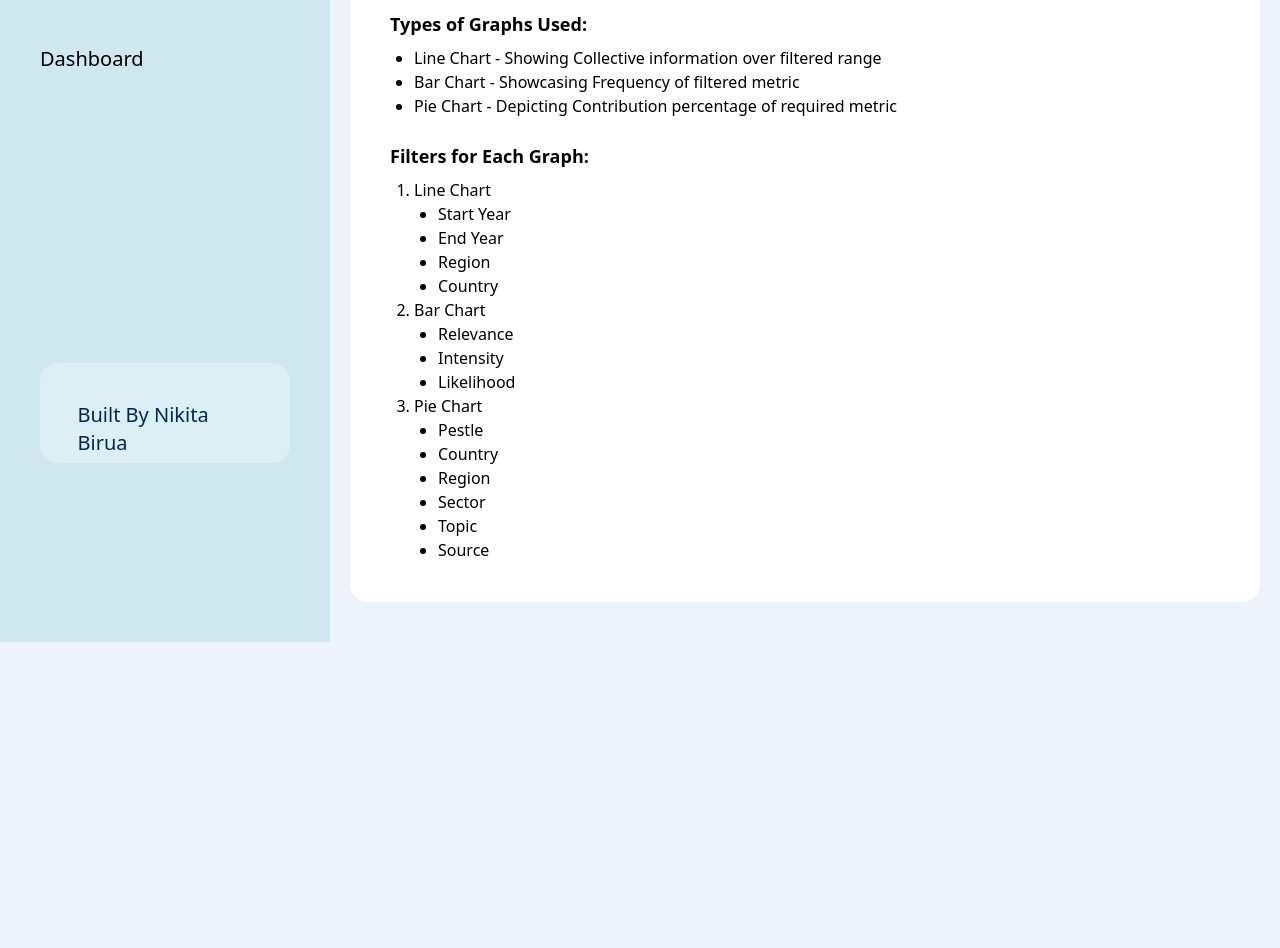
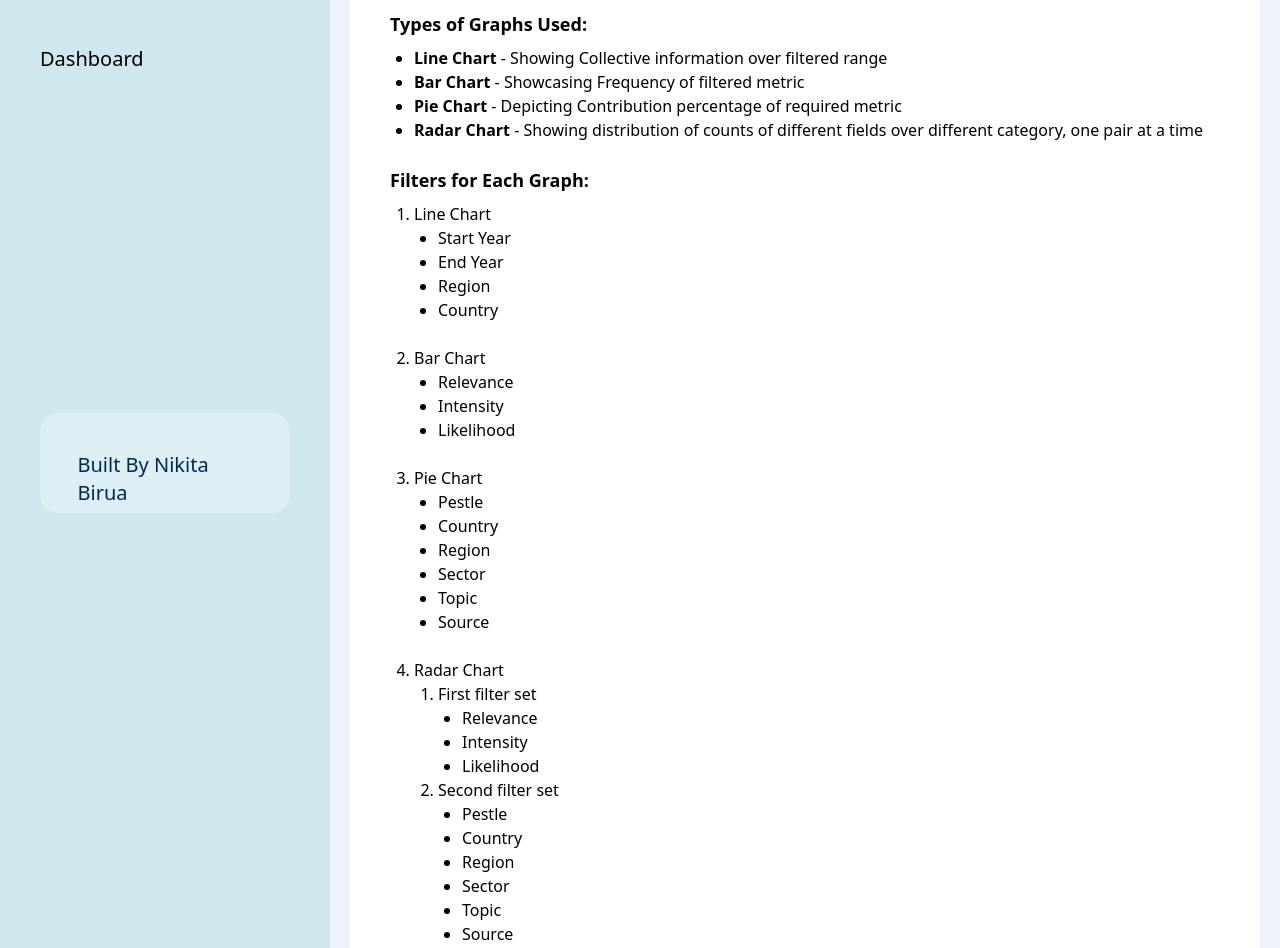
Before and after one commit to nevilia/Assignment-BlackCoffer, a React (Vite) app in the folder frontend/: page /data in a window 1280 px wide. Shown: the part 264-1212 px from the top of the page. Before the commit the page ends 906 px from the top, so only its background shows below. Built offline with nearby package versions, Linux system fonts and the light colour scheme.

Commit message:
Finished

```diff
--- a/frontend/src/App.tsx
+++ b/frontend/src/App.tsx
@@ -6,6 +6,7 @@ import BarChartDiv from './components/charts/BarChartDiv';
 import LineChartDiv from './components/charts/LineChartDiv';
 import PieChartDiv from './components/charts/PieChartDiv';
 import Data from './components/pages/Data';
+import RadarChartDiv from './components/charts/RadarChartDiv';
 
 function MainDiv() {
   return (
@@ -21,12 +22,12 @@ function MainDiv() {
                     </div>
                   </div>
                   {/* 2nd row */}
-                  <div className='flex flex-wrap md:flex-nowrap h-auto w-full justify-between gap-6'>
-                    <div className=' w-full sm:min-h-[300px] md:w-[45%] flex-shrink-0 bg-white rounded-[18px] shadow-md hover:shadow-xl'>
+                  <div className='flex flex-wrap md:flex-nowrap h-auto w-full justify-between gap-4'>
+                    <div className=' w-full sm:min-h-[300px] md:w-[49%] flex-shrink-0 bg-white rounded-[18px] shadow-md hover:shadow-xl'>
                       <PieChartDiv />
                     </div>
-                    <div className=' w-full sm:min-h-[300px] md:w-[53%] flex-shrink-0 bg-white rounded-[18px] shadow-md p-10 hover:shadow-xl'>
-
+                    <div className=' w-full sm:min-h-[300px] md:w-[49%] bg-white rounded-[18px] shadow-md hover:shadow-xl'>
+                      <RadarChartDiv/>
                     </div>
                   </div>
 
--- a/frontend/src/components/ApiUtils.tsx
+++ b/frontend/src/components/ApiUtils.tsx
@@ -1,5 +1,6 @@
 export async function fetchData() {
     try {
+      // const res = await fetch('http://localhost:3000/api/items');
       const res = await fetch('https://assignment-blackcoffer-backend.onrender.com/api/items');
       const data = await res.json();
       return data;
--- a/frontend/src/components/SlideOver.tsx
+++ b/frontend/src/components/SlideOver.tsx
@@ -15,7 +15,7 @@ function SlideOver({ }: Props) {
             <Link to={'/data'}>Data</Link>
             <Link to={'/'}>Dashboard</Link>
 
-            <div className="mt-[100%] p-[15%] bg-white h-[100px] bg-opacity-30 rounded-[18px] text-[#002855] w-full">
+            <div className="mt-[120%] p-[15%] bg-white h-[100px] bg-opacity-30 rounded-[18px] text-[#002855] w-full">
                     Built By Nikita Birua
             </div>
         </div>
--- /dev/null
+++ b/frontend/src/components/charts/RadarChart.tsx
@@ -0,0 +1,90 @@
+import { Radar } from 'react-chartjs-2';
+import { useState, useEffect } from 'react';
+import { fetchData } from '../ApiUtils';
+
+interface Props {
+  fieldName: string;
+  fieldToDisplay: string;
+}
+
+function RadarChart({ fieldName, fieldToDisplay }: Props) {
+  const [chartData, setChartData] = useState<{ labels: string[]; data: number[] }>({
+    labels: [],
+    data: [],
+  });
+
+  useEffect(() => {
+    const fetchChartData = async () => {
+      const apiData = await fetchData();
+
+      // Group data by the specified field and calculate fieldName count for each group
+      const fieldCounts: { [key: string]: number } = {};
+      apiData.forEach((item: any) => {
+        const field = item[fieldToDisplay] || 'Undefined'; // Default to "Others" if the field is empty
+        const fieldNameCount = item[fieldName] || 0;
+
+        if (!fieldCounts[field]) {
+          fieldCounts[field] = 0;
+        }
+        fieldCounts[field] += fieldNameCount;
+      });
+
+      // console.log('fieldCounts', fieldCounts)
+
+      // Sort fieldCounts by count and limit to 10 entries
+      const sortedFields = Object.keys(fieldCounts).sort((a, b) => fieldCounts[b] - fieldCounts[a]).slice(0, 10); //bubble sort in decreasing order, then take the biggest 10
+
+      // Calculate the total count for "Others"
+      const othersCount = Object.keys(fieldCounts).reduce((currCount, key) => {
+        if (!sortedFields.includes(key)) { // should not be in the sortedFields only then goes in Others
+          return currCount + fieldCounts[key];
+        }
+        return currCount;
+      }, 0); // initial val set to 0
+
+      // Convert sortedFields and "Others" to label and data arrays
+      const labels = [...sortedFields, 'Others'];
+      const data = [...sortedFields.map(field => fieldCounts[field]), othersCount];
+
+      setChartData({ labels, data });
+    };
+
+    fetchChartData();
+  }, [fieldName, fieldToDisplay]);
+
+  const backgroundColor = fieldName === 'relevance' ? 'rgba(94,60,88, 0.2)' :
+    fieldName === 'likelihood' ? 'rgba(0,194,199, 0.2)' :
+      'rgba(255,191,0, 0.2)';
+  const borderColor = fieldName === 'relevance' ? 'rgba(94,60,88, 1)' :
+    fieldName === 'likelihood' ? 'rgba(0,194,199, 1)' :
+      'rgba(255,191,0, 1)';
+
+  const radarData = {
+    labels: chartData.labels,
+    datasets: [
+      {
+        label: `${fieldName} Count`,
+        data: chartData.data,
+        backgroundColor,
+        borderColor,
+        borderWidth: 2,
+      },
+    ],
+  };
+
+  const options: any = {
+    scale: {
+      ticks: {
+        beginAtZero: true,
+      },
+    },
+  };
+
+  return (
+    <div>
+      <Radar data={radarData} options={options} />
+    </div>
+  );
+}
+
+export default RadarChart;
--- /dev/null
+++ b/frontend/src/components/charts/RadarChartDiv.tsx
@@ -0,0 +1,45 @@
+import { useState } from 'react';
+import DropdownFilter from '../DropdownFilter';
+import RadarChart from './RadarChart';
+
+function RadarChartDiv() {
+    const [selectedField, setSelectedField] = useState('intensity');
+    const [selectedDisplayField, setselectedDisplayField] = useState('intensity');
+
+  const handleSelectField = (e: React.ChangeEvent<HTMLSelectElement>) => {
+    setSelectedField(e.target.value);
+  };
+  const handleSelectedDisplayField = (e: React.ChangeEvent<HTMLSelectElement>) => {
+    setselectedDisplayField(e.target.value);
+  };
+
+  const options1 = [
+    { label: 'Intensity', value: 'intensity' },
+    { label: 'Relevance', value: 'relevance' },
+    { label: 'Likelihood', value: 'likelihood' },
+
+  ];
+
+  const options2 = [
+    { label: 'Pestle', value: 'pestle' },
+    { label: 'Region', value: 'region' },
+    { label: 'Country', value: 'country' },
+
+  ]
+
+  return (
+    <div>
+      <div className="flex justify-between items-center px-10 sm:px-3 py-7 gap-2">
+        <DropdownFilter options={options1} onSelect={handleSelectField} />
+        by
+        <DropdownFilter options={options2} onSelect={handleSelectedDisplayField} />
+        <h1 className='pl-6 lg:text-2xl text-normal font-semibold capitalize'>Radar Chart by {`${selectedField}`}</h1>
+      </div>
+      <div className="p-5 w-full h-full">
+        <RadarChart fieldName={selectedField} fieldToDisplay={selectedDisplayField}/>
+      </div>
+    </div>
+  )
+}
+
+export default RadarChartDiv
--- a/frontend/src/components/pages/Data.tsx
+++ b/frontend/src/components/pages/Data.tsx
@@ -11,13 +11,16 @@ const Data: React.FC = () => {
                 <h3 className="text-lg font-bold mb-2">Types of Graphs Used:</h3>
                 <ul className="list-disc ml-6">
                     <li>
-                        Line Chart - Showing Collective information over filtered range
+                        <b> Line Chart </b> - Showing Collective information over filtered range
                     </li>
                     <li>
-                        Bar Chart - Showcasing Frequency of filtered metric
+                        <b>Bar Chart </b> - Showcasing Frequency of filtered metric
                     </li>
                     <li>
-                        Pie Chart - Depicting Contribution percentage of required metric
+                        <b> Pie Chart </b> - Depicting Contribution percentage of required metric
+                    </li>
+                    <li>
+                        <b> Radar Chart </b> - Showing distribution of counts of different fields over different category, one pair at a time
                     </li>
                 </ul>
             </section>
@@ -33,6 +36,7 @@ const Data: React.FC = () => {
                             <li>Country</li>
                         </ul>
                     </li>
+                    <br />
                     <li>
                         Bar Chart
                         <ul className="list-disc ml-6">
@@ -41,6 +45,7 @@ const Data: React.FC = () => {
                             <li>Likelihood</li>
                         </ul>
                     </li>
+                    <br />
                     <li>
                         Pie Chart
                         <ul className="list-disc ml-6">
@@ -52,6 +57,31 @@ const Data: React.FC = () => {
                             <li>Source</li>
                         </ul>
                     </li>
+                    <br />
+                    <li>
+                        Radar Chart
+                        <ul className="list-decimal ml-6">
+                            <li> First filter set
+                                <ul className="list-disc ml-6">
+                                    <li>Relevance</li>
+                                    <li>Intensity</li>
+                                    <li>Likelihood</li>
+                                </ul>
+                            </li>
+                            <li>
+                            Second filter set
+                                <ul className="list-disc ml-6">
+
+                                    <li>Pestle</li>
+                                    <li>Country</li>
+                                    <li>Region</li>
+                                    <li>Sector</li>
+                                    <li>Topic</li>
+                                    <li>Source</li>
+                                </ul>
+                            </li>
+                        </ul>
+                    </li>
                 </ol>
             </section>
         </div>
```
